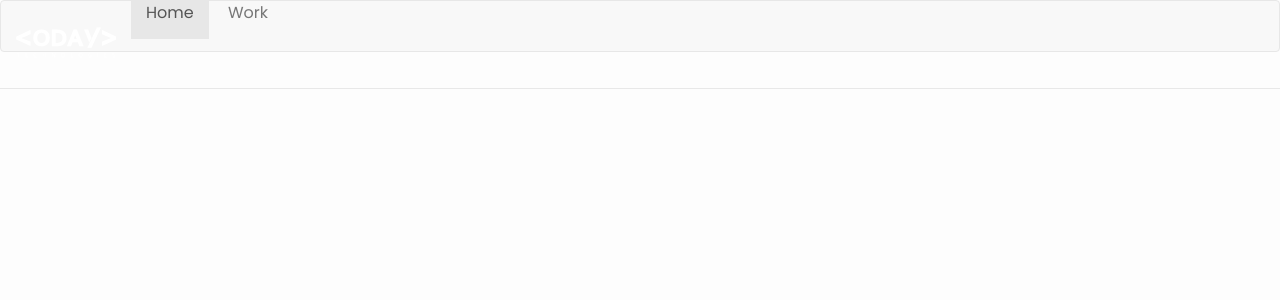
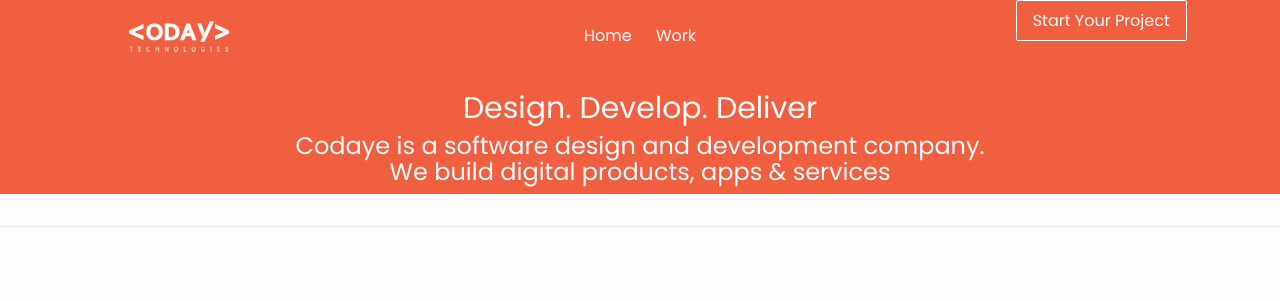
Before and after one commit to codaye/codaye-site, a Jekyll site: the page built from index.html, in a window 1280 px wide. Shown: the top 300 px of the page. Built offline with Jekyll 4.4.1, drawn with Linux system fonts in a browser that asks for light colours.

Commit message:
Create navigation area
Use bootstrap classes sparingly in order to create desired look.

```diff
--- a/_includes/header.html
+++ b/_includes/header.html
@@ -1,17 +1,31 @@
 <header class="site-header">
 
     <!--<a class="site-title" href="{{ site.baseurl }}/">{{ site.title }}</a>-->
+    <div class="row">
+      <nav class="site-nav navbar">
+        <div class="container-fluid">
+          <div class="navbar-header col-md-3">
+            <a href="#"><img src="assets/images/logo.png" alt="" /></a>
+          </div>
+          <div class="nav col-md-6">
+            <ul class="navbar-nav">
+              <li class="active"><a href="#">Home</a></li>
+              <li><a href="#">Work</a></li>
+            </ul>
+          </div>
+          <div class="navbar-button col-md-3">
+            <a class="cta-btn" href="#">Start Your Project</a>
+          </div>
+        </div>
+      </nav>
+    </div>
 
-    <nav class="site-nav navbar navbar-default">
-      <div class="container-fluid">
-        <div class="navbar-header">
-          <a class="navbar-brand" href="#"><img src="assets/images/logo.png" alt="" /></a>
-        </div>
-        <ul class="nav navbar-nav">
-          <li class="active"><a href="#">Home</a></li>
-          <li><a href="#">Work</a></li>
-        </ul>
+    <div class="row">
+      <div class="col-md-12">
+        <h2>Design. Develop. Deliver</h2>
+        <h3>Codaye is a software design and development company.<br>
+        We build digital products, apps &amp; services</h3>
       </div>
-    </nav>
+    </div>
 
 </header>
--- a/assets/stylesheets/main.css
+++ b/assets/stylesheets/main.css
@@ -149,6 +149,9 @@ pre {
  */
 .site-header {
   min-height: 56px;
+  background-color: #F05F40;
+  color: #fdfdfd;
+  text-align: center;
   position: relative; }
 
 .site-title {
@@ -162,22 +165,21 @@ pre {
     color: #424242; }
 
 .site-nav {
-  line-height: 24px; }
+  line-height: 24px;
+  padding-top: 10px;
+  color: #fdfdfd;
+  background-color: #F05F40;
+  padding: 0 24px; }
   .site-nav .menu-icon {
     display: none; }
-  .site-nav .page-link {
-    color: #111;
-    line-height: 1.5; }
-    .site-nav .page-link:not(:last-child) {
+  .site-nav a {
+    color: #fdfdfd;
+    line-height: 38px; }
+    .site-nav a:not(:last-child) {
       margin-right: 20px; }
   @media screen and (max-width: 600px) {
     .site-nav {
-      position: absolute;
-      top: 9px;
-      right: 8px;
-      -webkit-border-radius: 5px;
-              border-radius: 5px;
-      text-align: right; }
+      text-align: center; }
       .site-nav .menu-icon {
         display: block;
         float: right;
@@ -205,14 +207,15 @@ pre {
           margin-right: 0; } }
 
 @media (min-width: 768px) {
-  .navbar-nav > li {
+  .navbar-nav > li, .navbar-nav {
     float: none; } }
 
 .nav {
   list-style: none;
   margin: 0;
-  padding: 0;
-  text-align: center; }
+  text-align: center;
+  padding: 10px 0;
+  display: inline-block; }
 
 .nav li {
   display: inline; }
@@ -222,8 +225,36 @@ pre {
   padding: 10px; }
 
 .nav > li > a {
-  display: inline;
-  /* padding: 10px 15px; */ }
+  display: inline; }
+
+.navbar-header {
+  line-height: 70px; }
+
+.navbar-default .navbar-nav > .active > a,
+.navbar-default .navbar-nav > .active > a:focus,
+.navbar-default .navbar-nav > .active > a:hover {
+  color: inherit;
+  background-color: none; }
+
+.nav > li > a:focus, .nav > li > a:hover {
+  text-decoration: none;
+  background-color: rgba(255, 117, 117, 0);
+  color: #fdfdfd; }
+
+.navbar-button {
+  display: inline-block; }
+  .navbar-button a {
+    line-height: 40px; }
+
+.cta-btn {
+  border: thin #fdfdfd solid;
+  -webkit-border-radius: 2px;
+          border-radius: 2px;
+  padding: 8px 16px; }
+
+@media (min-width: 768px) {
+  .navbar-button {
+    float: right; } }
 
 /**
  * Site footer
```
Also changed, not shown: _sass/_layout.scss (+51 -11 lines), 2 other files.
